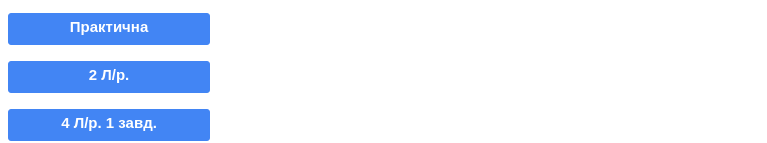
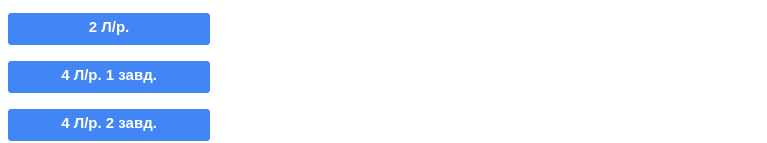
Before and after one commit to olegaostapiyk/resume, a plain HTML site: page index.html in a window 1280 px wide. Shown: the part 749-892 px from the top of the page, without its empty margins (0-767 px from the left). Drawn offline with Linux system fonts and the light colour scheme.

Commit message:
Update index.html

```diff
--- a/index.html
+++ b/index.html
@@ -45,8 +45,7 @@
     <span class="tel" id="contacts" >Номер телефону:</span>
     <span class="number">+380689056097</span>
     <div id="portfolio">Портфоліо</div>
-    <p><a href="..\PR1/catalog/index.html" class="btn" >Практична</a></p>
-    <p><a href="..\LR2\resume.html" class="btn" >2 Л/р.</a></p>
+    <p><a href="https://olegaostapiyk.github.io/resume/" class="btn" >2 Л/р.</a></p>
     <p><a href="https://olegaostapiyk.github.io/lab4/" class="btn" >4 Л/р. 1 завд.</a></p>
     <p><a href="https://olegaostapiyk.github.io/lab4n2/" class="btn" >4 Л/р. 2 завд.</a></p>
     <p><a href="https://olegaostapiyk.github.io/lab6_1/" class="btn" >6 Л/р. 1 завд.</a></p>
```
